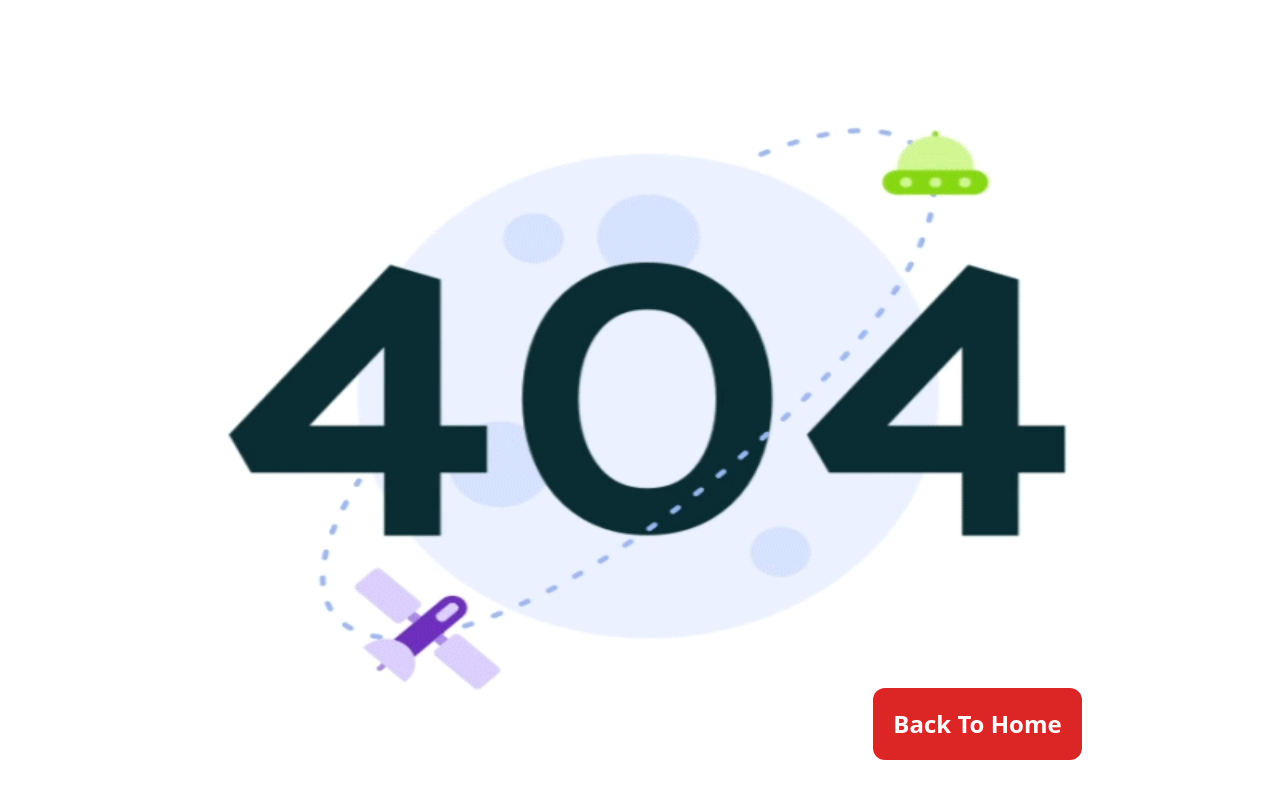
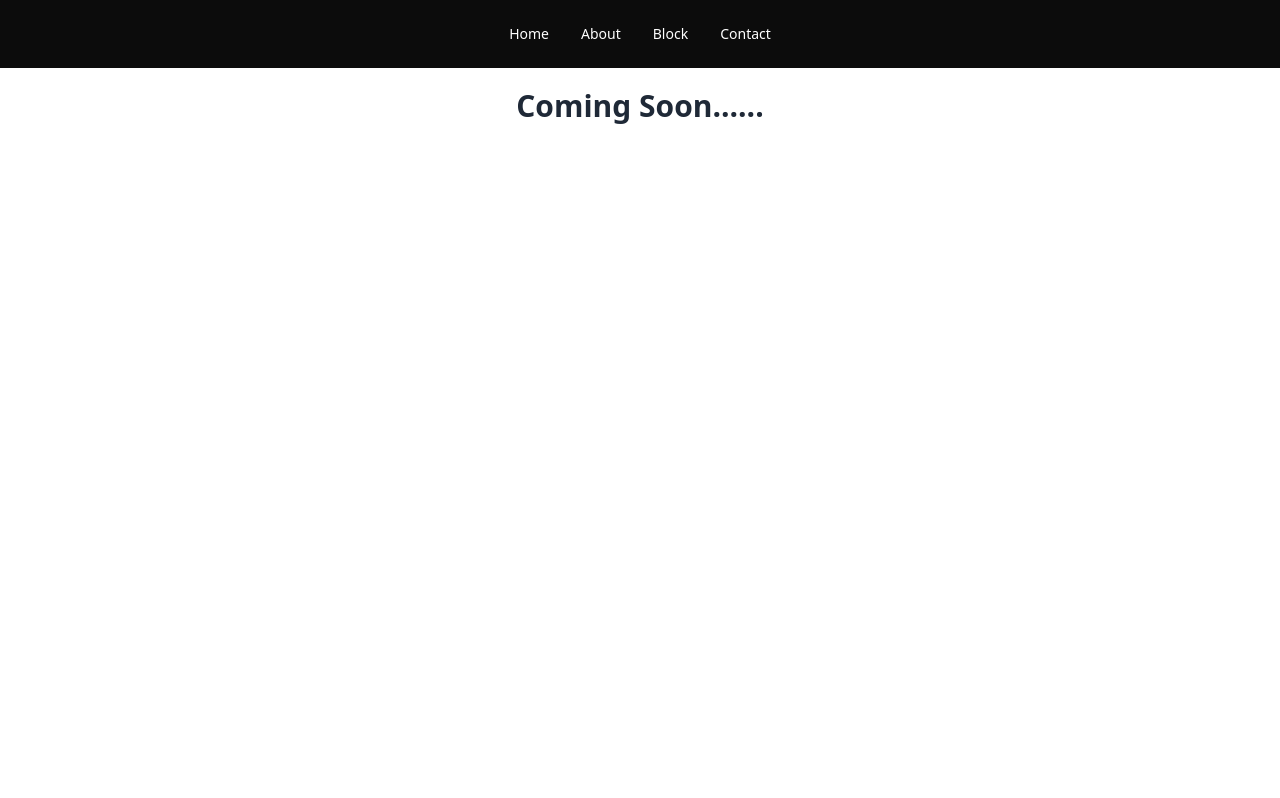
Before and after one commit to Arif1612/cyber-tech-solutions, a React (Vite) app: page /about in a window 1280 px wide. Before the commit this address had no page. Built offline with nearby package versions, Linux system fonts and the light colour scheme.

Commit message:
task complete

```diff
--- /dev/null
+++ b/src/pages/About/About.jsx
@@ -0,0 +1,13 @@
+import React from "react";
+
+const About = () => {
+  return (
+    <div>
+      <h3 className="text-3xl font-bold text-center mt-5">
+        Coming Soon......
+      </h3>
+    </div>
+  );
+};
+
+export default About;
--- /dev/null
+++ b/src/pages/Block/Block.jsx
@@ -0,0 +1,11 @@
+import React from "react";
+
+const Block = () => {
+  return (
+    <div>
+      <h3 className="text-3xl font-bold text-center mt-5">Coming Soon......</h3>
+    </div>
+  );
+};
+
+export default Block;
--- /dev/null
+++ b/src/pages/Contact/Contact.jsx
@@ -0,0 +1,11 @@
+import React from "react";
+
+const Contact = () => {
+  return (
+    <div>
+      <h3 className="text-3xl font-bold text-center mt-5">Coming Soon......</h3>
+    </div>
+  );
+};
+
+export default Contact;
--- a/src/pages/Navbar/Navbar.jsx
+++ b/src/pages/Navbar/Navbar.jsx
@@ -73,7 +73,7 @@ const Navbar = () => {
                 <Link to="/">Home</Link>
               </div>
               <div className="mt-5 hover:text-blue-600">
-                <Link>About</Link>
+                <Link to="/about">About</Link>
               </div>
               <div className="mt-5 hover:text-blue-600">
                 <Link to="/block">Block</Link>
```
Also changed, not shown: src/main.jsx (+15 -0 lines).
